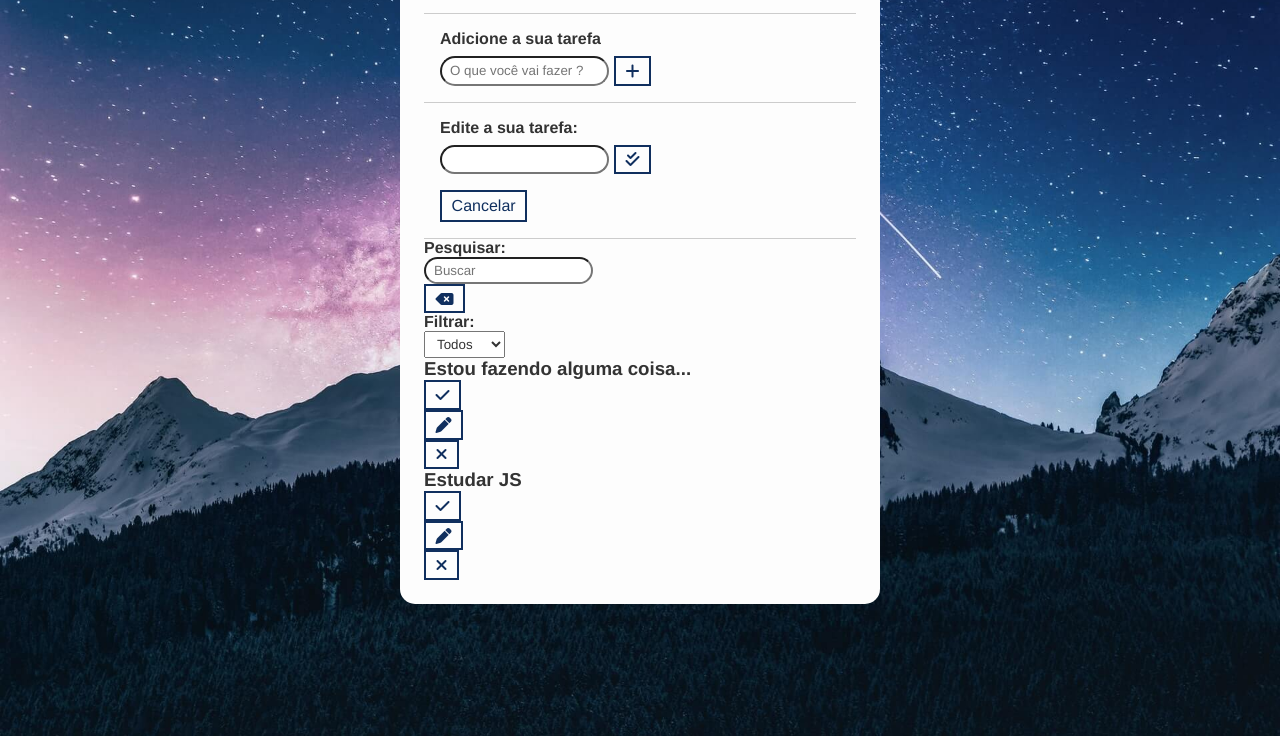
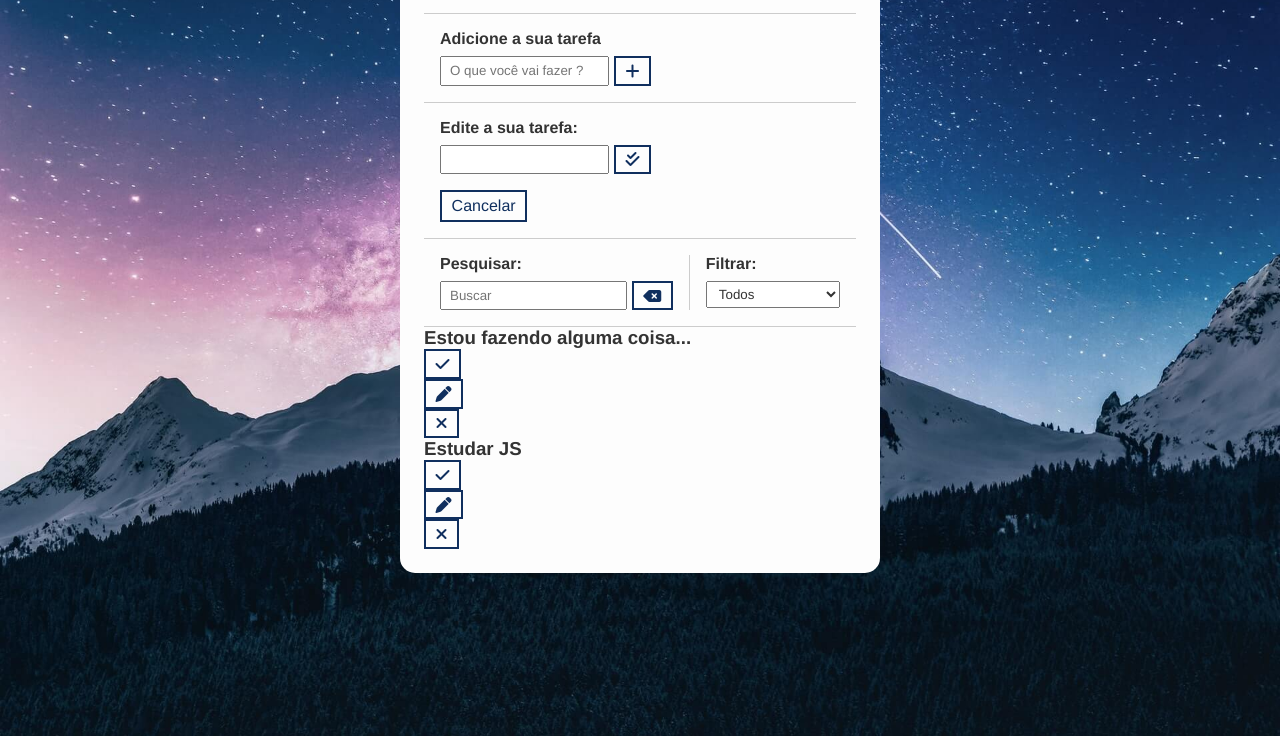
Before and after one commit to jonatasthome07/ToDoList-JS, a plain HTML site: page index.html in a window 1280 px wide. Shown: the part 112-848 px from the top of the page. Drawn offline with Linux system fonts and the light colour scheme.

Commit message:
Updated CSS - Tool bar

```diff
--- a/css/styles.css
+++ b/css/styles.css
@@ -46,10 +46,6 @@ input, select{
     padding: 0.25rem .5rem;
 }
 
-input{
-    border-radius: 15px;
-}
-
 .hide{
     display: none;
 }
@@ -95,3 +91,38 @@ input{
 #cancel-edit-btn{
     margin-top: 1rem;
 }
+
+/*Tool Bar*/
+#tool-bar{
+    padding: 1rem;
+    border-bottom: 1px solid #ccc;
+    display: flex;
+}
+
+#tool-bar h4{
+    margin-bottom: .5rem;
+}
+
+#search{
+    border-right: 1px solid #ccc;
+    padding-right: 1rem;
+    margin-right: 1rem;
+    width: 65%;
+    display: flex;
+    flex-direction: column;
+}
+
+#search form{
+    display: flex;
+}
+
+#search input{
+    width: 100%;
+    margin-right: .3rem;
+}
+
+#filter{
+    width: 35%;
+    display: flex;
+    flex-direction: column;
+}
```
